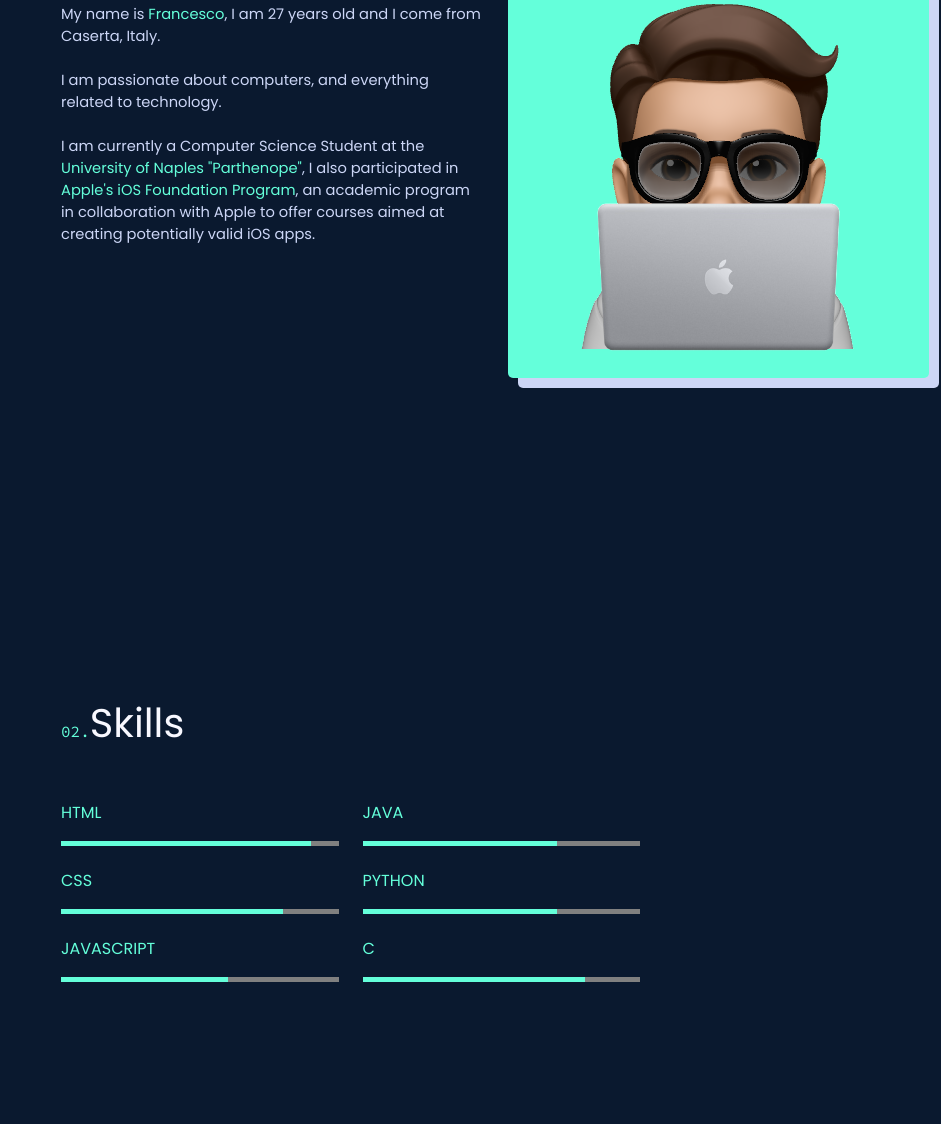
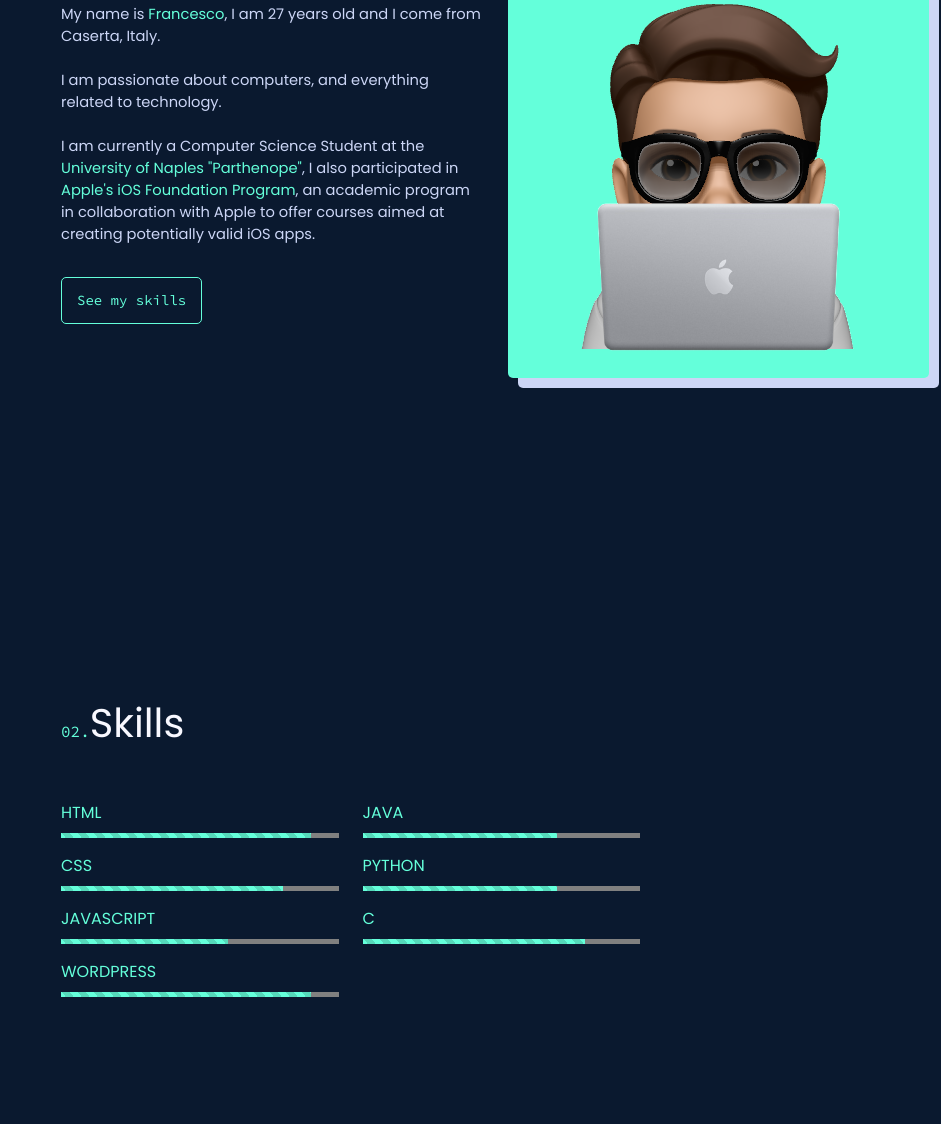
Before and after one commit to francescopicone/myportfolio, a plain HTML site: page index.html in a window 1280 px wide. Shown: the part 1157-2281 px from the top of the page, without its empty margins (339-1280 px from the left). Drawn offline with nearby package versions, Linux system fonts and the light colour scheme.

Commit message:
Edited skills bar.

```diff
--- a/css/mycss.css
+++ b/css/mycss.css
@@ -215,9 +215,24 @@ html, body {
     color: #64FFDA;
 }
 
+.btn-rounded-lg {
+    padding: 12px 15px 12px 15px;
+    outline: none;
+    border: 1px solid;
+    border-color: #64FFDA;
+    background-color: transparent;
+    border-radius: 5px;
+    transition-duration: 0.5s;
+    color: #64FFDA;
+}
+
 .btn-rounded:hover {
-    background-color: #64FFDA;
-    color: #0A192F !important;
+    background-color: rgba(100,255,218,0.1);
+    /* color: #0A192F !important; */
+}
+
+.btn-rounded-lg:hover {
+    background-color: rgba(100,255,218,0.1);
 }
 
 .project-icon-big {
@@ -228,6 +243,10 @@ html, body {
 progress { background-color: #64FFDA !important; border-radius: 0% !important; height: 5px !important; width: 100%;}
 progress::-moz-progress-bar { background: #64FFDA !important; }
 progress::-webkit-progress-value { background: #64FFDA !important; }
+
+.progress-bar { background-color: #64FFDA !important; border-radius: 0% !important; height: 5px !important;}
+.progress { height: 5px; border-radius: 0%; background-color: gray;}
+.progress-bar-striped {background-image: linear-gradient(45deg, rgba(0, 0, 0, 0.15) 25%, transparent 25%, transparent 50%, rgba(0, 0, 0, 0.15) 50%, rgba(0, 0, 0, 0.15) 75%, transparent 75%, transparent);}
 
 
 /* NAVBAR TOGGLE */
@@ -422,4 +441,8 @@ progress::-webkit-progress-value { background: #64FFDA !important; }
         max-width: 100%;
     }
 
+    .progress {
+        width: 100% !important;
+    }
+
 }
--- a/index.html
+++ b/index.html
@@ -141,6 +141,8 @@
 
                             I am currently a Computer Science Student at the <span class="acqua">University of Naples "Parthenope"</span>, I also participated in
                             <span class="acqua">Apple's iOS Foundation Program</span>, an academic program in collaboration with Apple to offer courses aimed at creating potentially valid iOS apps.</p>
+
+                            <button class="btn-rounded-lg small mt-3 codetext" onclick="location.href='#section-skills';">See my skills</button>
                         </div>
 
                         <div class="col-md text-center justify-content-center">
@@ -165,23 +167,40 @@
                         <div class="col-md">
 
                             <span class="acqua fs-6">HTML</span>
-                            <progress class="pbar mb-3 mt-3" id="html" value="90" max="100"></progress>
+                            <div class="progress mt-2 mb-3">
+                                <div class="progress-bar progress-bar-striped progress-bar-animated pbar" role="progressbar" aria-valuenow="90" aria-valuemin="0" aria-valuemax="100" style="width: 90%"></div>
+                            </div>
 
                             <span class="acqua fs-6">CSS</span>
-                            <progress class="pbar mb-3 mt-3" id="css" value="80" max="100"></progress>
+                            <div class="progress mt-2 mb-3">
+                                <div class="progress-bar progress-bar-striped progress-bar-animated pbar" role="progressbar" aria-valuenow="80" aria-valuemin="0" aria-valuemax="100" style="width: 80%"></div>
+                            </div>
 
                             <span class="acqua fs-6">JAVASCRIPT</span>
-                            <progress class="pbar mt-3" id="javascript" value="60" max="100"></progress>
+                            <div class="progress mt-2 mb-3">
+                                <div class="progress-bar progress-bar-striped progress-bar-animated pbar" role="progressbar" aria-valuenow="60" aria-valuemin="0" aria-valuemax="100" style="width: 60%"></div>
+                            </div>
+
+                            <span class="acqua fs-6">WORDPRESS</span>
+                            <div class="progress mt-2 mb-3">
+                                <div class="progress-bar progress-bar-striped progress-bar-animated pbar" role="progressbar" aria-valuenow="90" aria-valuemin="0" aria-valuemax="100" style="width: 90%"></div>
+                            </div>
                         </div>
                         <div class="col-md">
                             <span class="acqua fs-6">JAVA</span>
-                            <progress class="pbar mb-3 mt-3" id="java" value="70" max="100"></progress>
+                            <div class="progress mt-2 mb-3">
+                                <div class="progress-bar progress-bar-striped progress-bar-animated pbar" role="progressbar" aria-valuenow="70" aria-valuemin="0" aria-valuemax="100" style="width: 70%"></div>
+                            </div>
 
                             <span class="acqua fs-6">PYTHON</span>
-                            <progress class="pbar mb-3 mt-3" id="python" value="70" max="100"></progress>
+                            <div class="progress mt-2 mb-3">
+                                <div class="progress-bar progress-bar-striped progress-bar-animated pbar" role="progressbar" aria-valuenow="70" aria-valuemin="0" aria-valuemax="100" style="width: 70%"></div>
+                            </div>
 
                             <span class="acqua fs-6">C</span>
-                            <progress class="pbar mb-3 mt-3" id="c" value="80" max="100"> 80% </progress>
+                            <div class="progress mt-2 mb-3">
+                                <div class="progress-bar progress-bar-striped progress-bar-animated pbar" role="progressbar" aria-valuenow="80" aria-valuemin="0" aria-valuemax="100" style="width: 80%"></div>
+                            </div>
                         </div>
                     </div>
 
```
